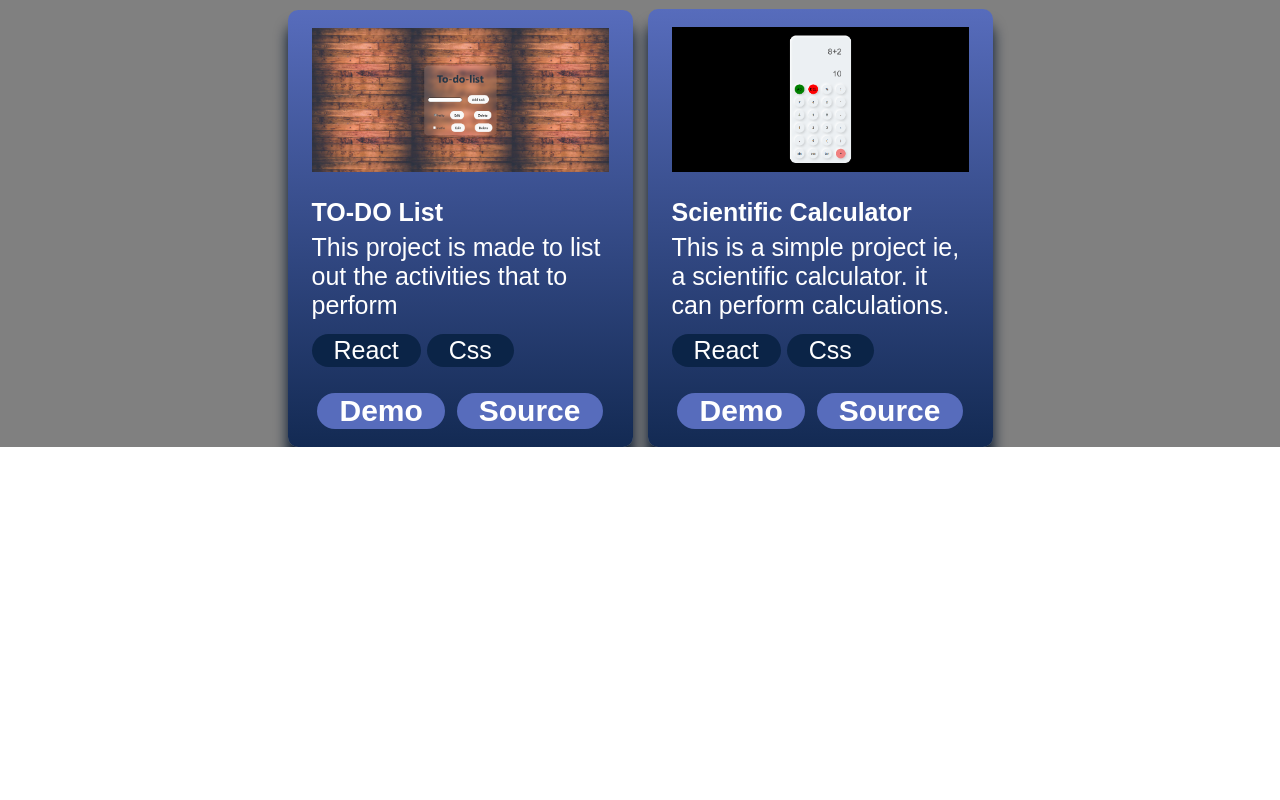
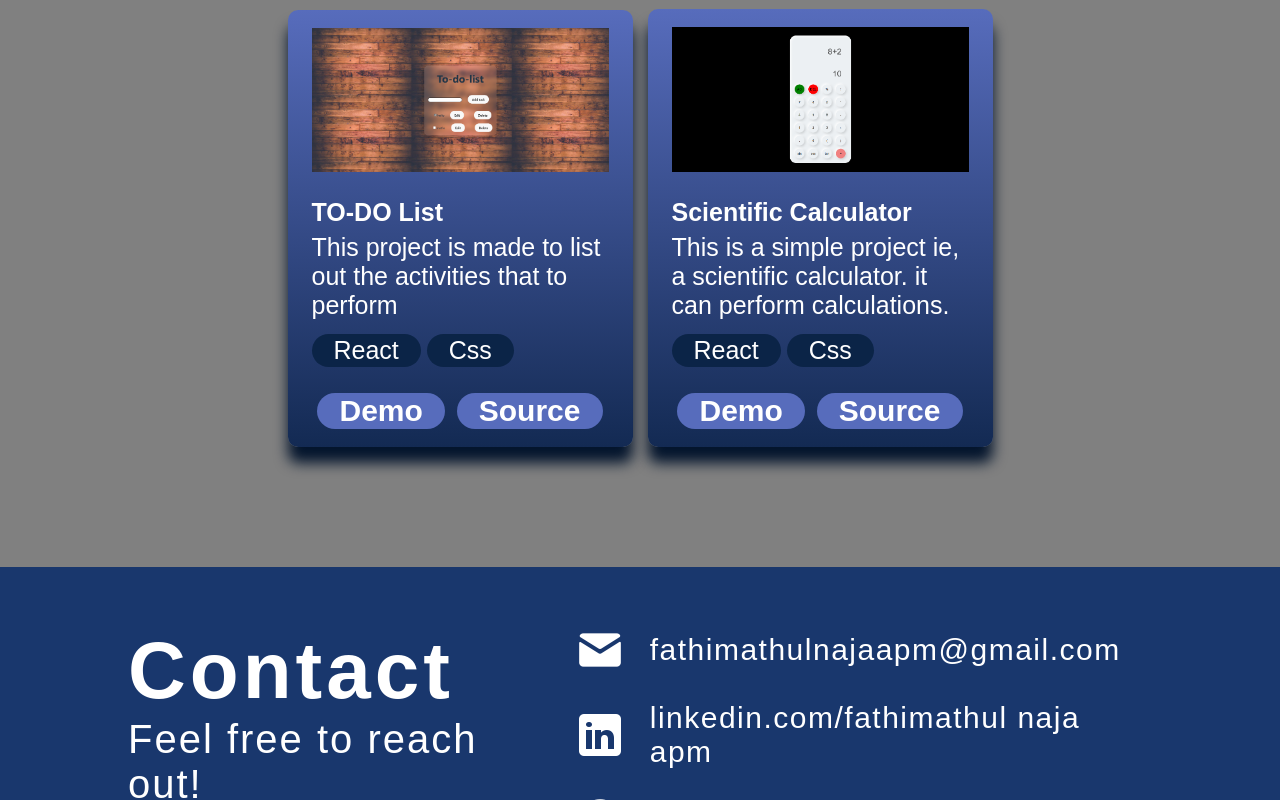
Before and after one commit to Fathima-naja/portfolio, a React (Vite) app in the folder portfolio2/: page / in a window 1280 px wide. Shown: the part 2000-2800 px from the top of the page. Before the commit the page ends 2447 px from the top, so only its background shows below. Built offline with nearby package versions, Linux system fonts and the light colour scheme.

Commit message:
third commit

```diff
--- a/portfolio2/src/App.jsx
+++ b/portfolio2/src/App.jsx
@@ -5,6 +5,7 @@
 import { About } from "./components/About/About";
 import { Projects } from './components/projects/Projects';
 import { Experience } from './components/Experience/Experience';
+import { Contact } from './components/Contact/Contact';
 
 
 
@@ -18,7 +19,7 @@
     <About />
     <Experience/>
     <Projects />
-
+    <Contact/>
 
   </div>
   )
--- /dev/null
+++ b/portfolio2/src/components/Contact/Contact.jsx
@@ -0,0 +1,30 @@
+import React from 'react'
+import styles from "./Contact.module.css";
+import { getImageUrl } from "../../utils";
+export const Contact = () => {
+  return (
+    <footer  id="contact"  className={styles.container}>
+      <div className={styles.text}>
+        <h2>Contact</h2>
+        <p>Feel free to reach out!</p>
+      </div>
+      <ul className={styles.links}>
+        <li className={styles.link}>
+          <img src={getImageUrl("contact/emailIcon.png")} alt="Email icon" />
+          <a href="mailto:fathimathulnajaapm@gmail.com">fathimathulnajaapm@gmail.com</a>
+        </li>
+        <li className={styles.link}>
+          <img
+            src={getImageUrl("contact/linkedinIcon.png")}
+            alt="LinkedIn icon"
+          />
+          <a href="https://www.linkedin.com/in/fathimathul-naja-apm-b24374288/">linkedin.com/fathimathul naja apm </a>
+        </li>
+        <li className={styles.link}>
+          <img src={getImageUrl("contact/githubIcon.png")} alt="Github icon" />
+          <a href="https://github.com/Fathima-naja">github.com/fathimathul naja apm</a>
+        </li>
+      </ul>
+    </footer>
+  )
+}
--- /dev/null
+++ b/portfolio2/src/components/Contact/Contact.module.css
@@ -0,0 +1,62 @@
+@import "../../vars.css";
+
+.container {
+  color: var(--color-text);
+  margin-top: 120px;
+  background-color: var(--color-secondary);
+  display: flex;
+  flex-direction: row;
+  justify-content: space-evenly;
+  width: 100vw;
+  padding: 58px 10%;
+  gap: 10px;
+}
+
+.text h2 {
+  font-size: 80px;
+  font-weight: 700;
+  letter-spacing: 4px;
+}
+
+.text p {
+  font-size: 40px;
+  font-weight: 400;
+  letter-spacing: 2px;
+}
+
+.links {
+  display: flex;
+  flex-direction: column;
+  align-items: flex-start;
+  list-style: none;
+  gap: 26px;
+}
+
+.link {
+  display: flex;
+  align-items: center;
+  gap: 25px;
+}
+
+.link a {
+  color: var(--color-text);
+  text-decoration: none;
+  font-size: 30px;
+  font-weight: 400;
+  letter-spacing: 1.5px;
+}
+
+@media screen and (max-width: 830px) {
+  .container {
+    flex-direction: column;
+    gap: 23px;
+  }
+
+  .text {
+    display: flex;
+    flex-direction: column;
+    align-items: center;
+  }
+
+
+}
--- a/portfolio2/src/components/Hero/CTA.jsx
+++ b/portfolio2/src/components/Hero/CTA.jsx
@@ -4,7 +4,7 @@
   return (
     <div className='cta'>
 <span >
-    <a href="" className='btn'>Download CV</a>
+    <a href="download my cv.pdf"  className='btn'>Download CV</a>
     <a href="#contact" className='btn btn-primary'>Let's Talk</a>
     </span>
     </div>
--- a/portfolio2/src/components/Navbar/Navbar.jsx
+++ b/portfolio2/src/components/Navbar/Navbar.jsx
@@ -37,9 +37,7 @@
           <a href="#about">Contact</a>
         </li>
 
-        <li>
-          <a href="#signin">SignIn </a>
-        </li>
+
       </ul>
     </div>
   </nav>
```
